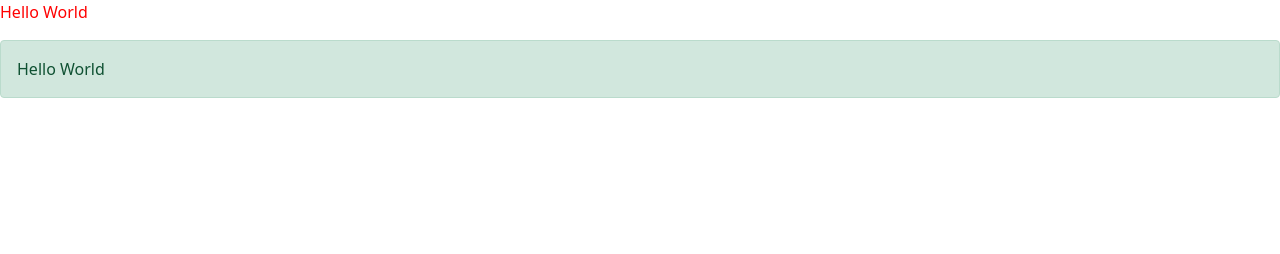
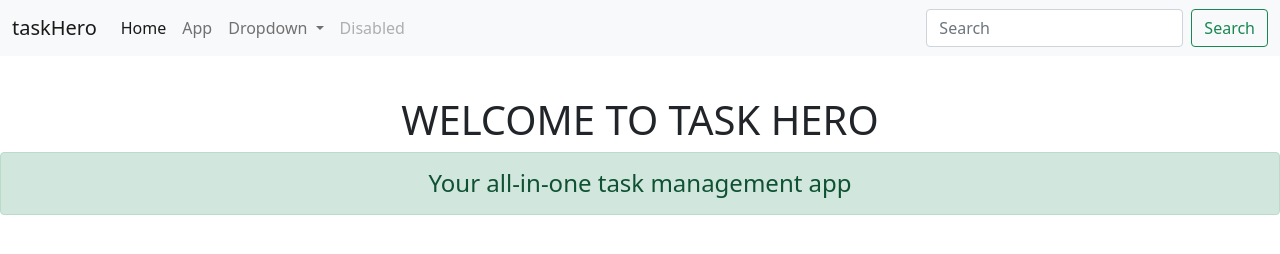
Before and after one commit to Moreneecoder/task-hero, a website built with webpack: page src/index.html in a window 1280 px wide. Built offline with nearby package versions, Linux system fonts and the light colour scheme.

Commit message:
Setup Navbar on homepage

```diff
--- a/src/index.html
+++ b/src/index.html
@@ -7,6 +7,48 @@
     <title>Task Hero</title>
 </head>
 <body>
-    <p>Hello World</p>
+    <nav class="navbar navbar-expand-lg navbar-light bg-light fixed-top">
+        <div class="container-fluid">
+          <a class="navbar-brand" href="#">taskHero</a>
+          <button class="navbar-toggler" type="button" data-bs-toggle="collapse" data-bs-target="#navbarSupportedContent" aria-controls="navbarSupportedContent" aria-expanded="false" aria-label="Toggle navigation">
+            <span class="navbar-toggler-icon"></span>
+          </button>
+          <div class="collapse navbar-collapse" id="navbarSupportedContent">
+            <ul class="navbar-nav me-auto mb-2 mb-lg-0">
+              <li class="nav-item">
+                <a class="nav-link active" aria-current="page" href="#">Home</a>
+              </li>
+              <li class="nav-item">
+                <a class="nav-link" id="app-link" href="#">App</a>
+              </li>
+              <li class="nav-item dropdown">
+                <a class="nav-link dropdown-toggle" href="#" id="navbarDropdown" role="button" data-bs-toggle="dropdown" aria-expanded="false">
+                  Dropdown
+                </a>
+                <ul class="dropdown-menu" aria-labelledby="navbarDropdown">
+                  <li><a class="dropdown-item" href="#">Action</a></li>
+                  <li><a class="dropdown-item" href="#">Another action</a></li>
+                  <li><hr class="dropdown-divider"></li>
+                  <li><a class="dropdown-item" href="#">Something else here</a></li>
+                </ul>
+              </li>
+              <li class="nav-item">
+                <a class="nav-link disabled" href="#" tabindex="-1" aria-disabled="true">Disabled</a>
+              </li>
+            </ul>
+            <form class="d-flex">
+              <input class="form-control me-2" type="search" placeholder="Search" aria-label="Search">
+              <button class="btn btn-outline-success" type="submit">Search</button>
+            </form>
+          </div>
+        </div>
+      </nav>
+
+      <main class="mt-5 pt-5">
+          <div class="text-center">
+            <h1>WELCOME TO TASK HERO</h1>
+            <h4 class="alert alert-success">Your all-in-one task management app</h4>
+          </div>
+      </main>
 </body>
 </html>
--- a/src/index.js
+++ b/src/index.js
@@ -1,5 +1,7 @@
 import './style.css';
 import 'bootstrap/dist/css/bootstrap.min.css';
+import 'bootstrap/js/dist/dropdown';
+import 'bootstrap/js/dist/collapse';
 
 function component() {
     const element = document.createElement('div');
@@ -11,4 +13,4 @@ function component() {
     return element;
   }
 
-  document.body.appendChild(component());
+//   document.body.appendChild(component());
```
